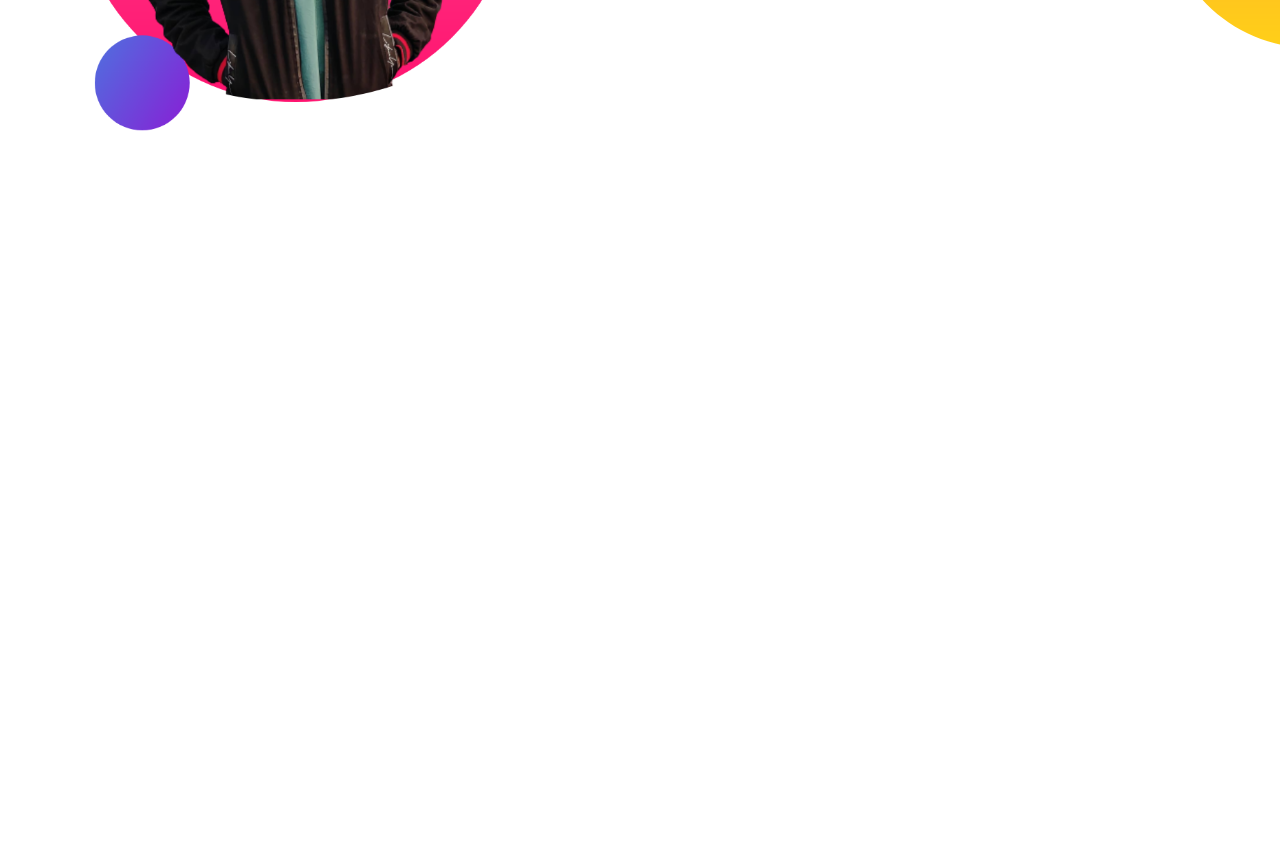
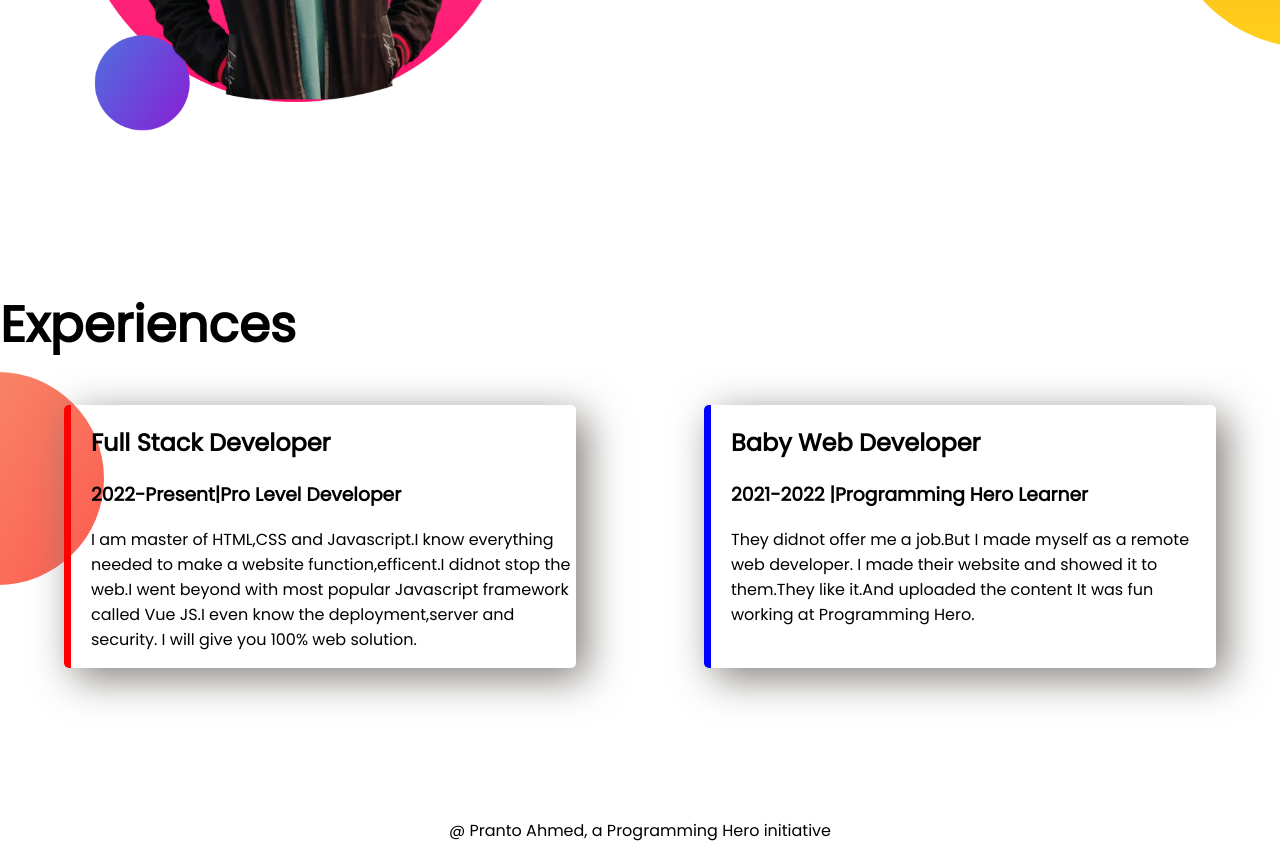
Before and after one commit to prantoahmed1/webdeveloper-portfolio, a plain HTML site: page index.html in a window 1280 px wide. Shown: the part 986-1845 px from the top of the page. Before the commit the page ends 1274 px from the top, so only its background shows below. Drawn offline with Linux system fonts and the light colour scheme.

Commit message:
styled border and added footer

```diff
--- a/index.html
+++ b/index.html
@@ -11,7 +11,7 @@
     <link rel="stylesheet" href="style2.css">
 </head>
 <body>
-    <section class="tob-banner">
+    <section class="tob-banner flexible-container">
         <div class="half-width">
             <h1>Welcome To</h1>
         <h1><span class="orange-color">Pranto Ahmed</span> World!</h1>
@@ -26,7 +26,7 @@
 
     </section>
 
-    <section class="dream-big">
+    <section class="dream-big flexible-container">
 
         <div class="half-width">
 
@@ -44,5 +44,42 @@
         <a class="link-button" targate"-blank" href="http://">DOWNLOAD RESUME</a>
         </div>
     </section>
+
+
+    <section class="experience-area">
+
+
+        <h1> Experiences</h1>
+        <div class="flexible-container">
+        <div id="Full-Stack-Developer" class="experience-item">
+
+      <h2>Full Stack Developer</h2>
+      <h3> 2022-Present|Pro Level Developer</h3>
+
+      <p> I am master of HTML,CSS and Javascript.I know everything needed to make a website
+        function,efficent.I didnot stop the web.I went beyond with most popular Javascript framework
+        called Vue JS.I even know the deployment,server and security.
+        I will give you 100% web solution.
+
+      </p>
+
+        </div>
+        <div id="Baby-Web-Developer" class="experience-item">
+
+            <h2>Baby Web Developer</h2>
+
+
+        <h3> 2021-2022 |Programming Hero Learner </h3>
+      <p> They didnot offer me a job.But I made myself as a remote web developer.
+        I made their website and showed it to them.They like it.And uploaded the content
+        It was fun working at Programming Hero.
+      </p>
+        </div>
+    </div>
+    </section>
+    <footer>
+
+        <p>@ Pranto Ahmed, a  Programming Hero initiative</p>
+    </footer>
 </body>
 </html>
--- a/style2.css
+++ b/style2.css
@@ -3,7 +3,7 @@ margin:0 ;
 }
 h1 { font-size: 50px;}
 .orange-color { color:#FF5733;}
-section{display: flex;
+.flexible-container{display: flex;
 margin-bottom: 150px;}
 .half-width{
     width: 50%;
@@ -35,3 +35,28 @@ background-repeat: no-repeat;}
     background-position: right;
 
 }
+
+.experience-item {
+    width:40%;
+    margin-left: 5%;
+    margin-right: 5%;
+    box-shadow: 10px 10px 40px rgb(129, 126, 122)  ;
+    padding-left: 20px;
+    border-radius: 5px;
+
+}
+
+.experience-area{
+    background-image: url(exp-bg.png);
+    background-repeat: no-repeat;
+    background-position: left;
+}
+#Full-Stack-Developer{
+    border-left:7px solid red;
+}
+#Baby-Web-Developer{
+    border-left: 7px solid blue;
+}
+footer p{
+    text-align: center;
+}
```
Also changed, not shown: exp-bg.png (added).
